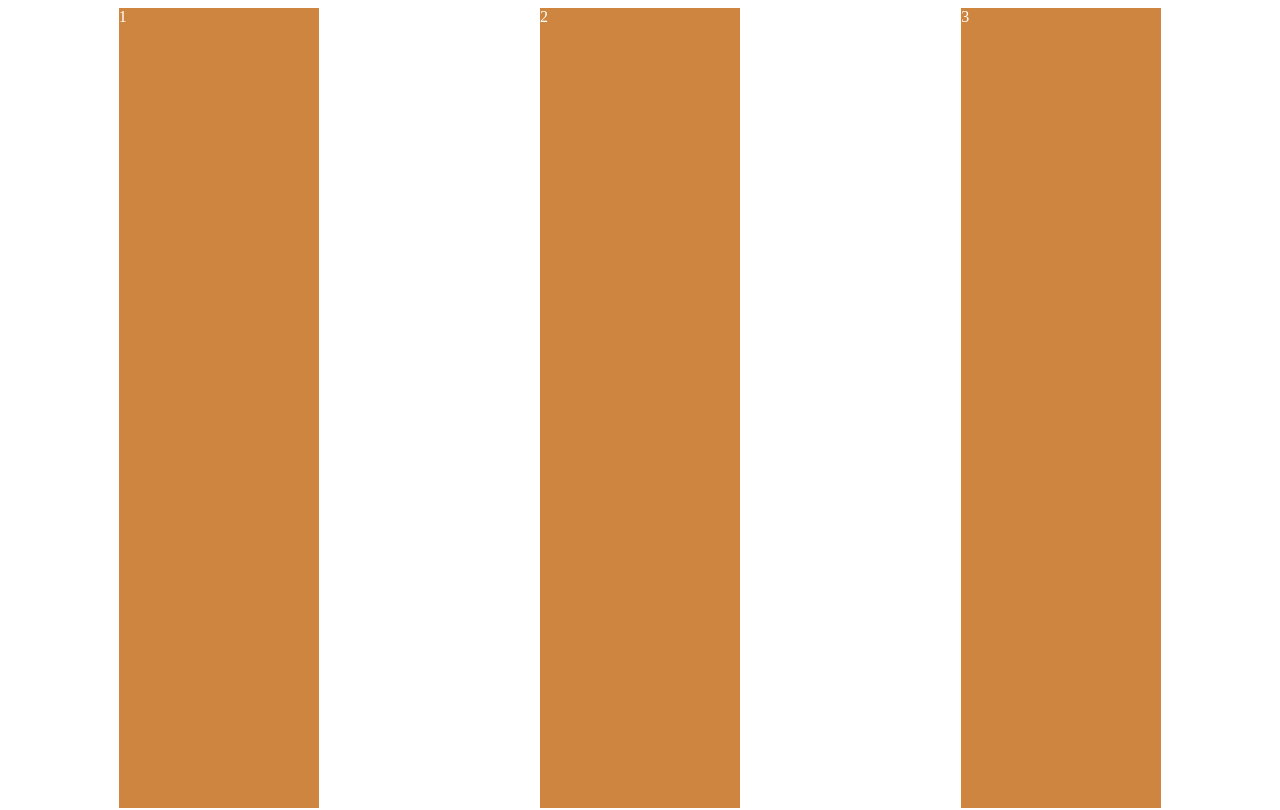
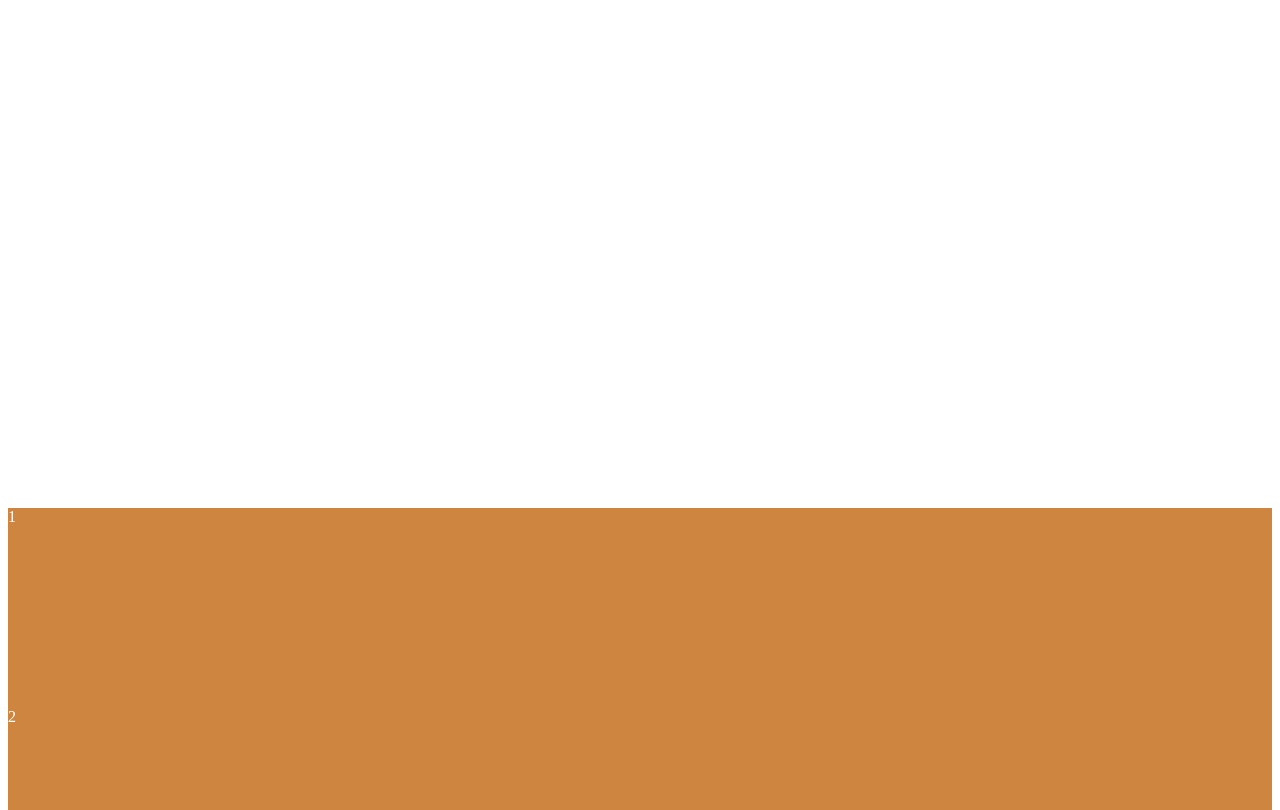
Before and after one commit to HA-SEUNG-JEONG/scss-practice, a website: page index.html in a window 1280 px wide. Shown: the top 810 px of the page. Drawn offline with Linux system fonts and the light colour scheme.

Commit message:
row and column

```diff
--- a/src/scss/styles.scss
+++ b/src/scss/styles.scss
@@ -1,10 +1,11 @@
 .wrapper {
   display: flex; //box의 부모가 flex container가 됨
-  justify-content: space-around;
+  flex-direction: column;
+  justify-content: center;
   align-items: stretch;
-  height: 100vh;
+  height: 200vh;
   .box {
-    width: 200px;
+    height: 200px;
     background: peru;
     color: white;
   }
```
Also changed, not shown: study.md (+15 -1 lines), dest/css/styles.css.
